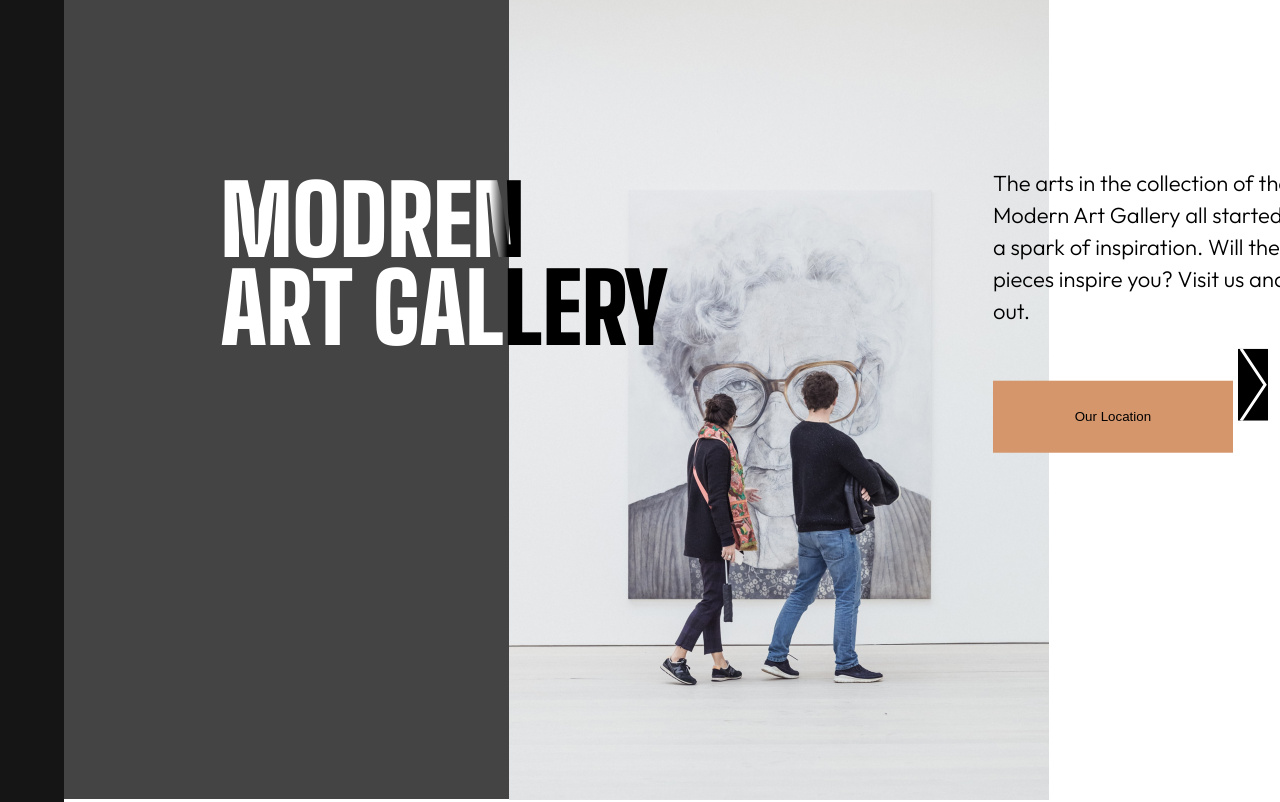
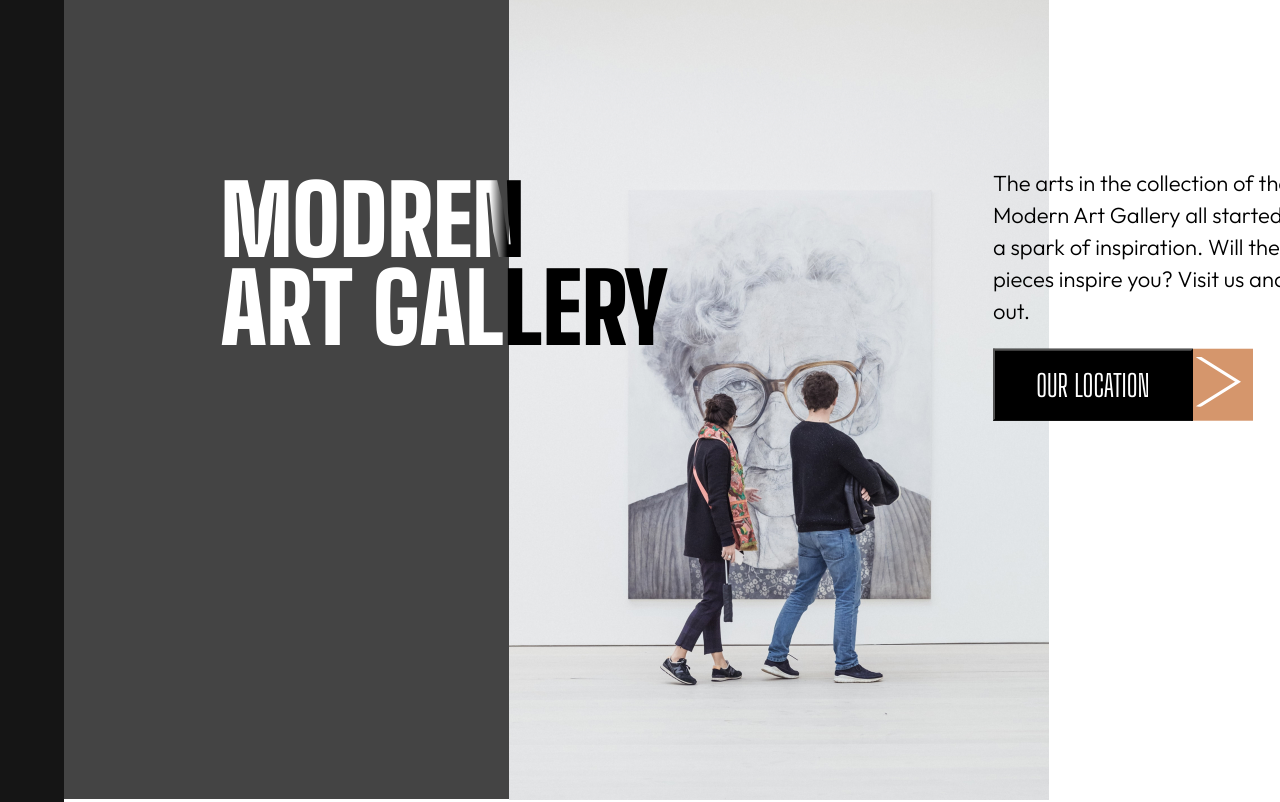
Before and after one commit to gulraizramzan/Gn-Assignment, a plain HTML site: page index.html in a window 1280 px wide. Shown: the top 802 px of the page. Drawn offline with Linux system fonts and the light colour scheme.

Commit message:
Update index.html

```diff
--- a/index.html
+++ b/index.html
@@ -12,13 +12,10 @@
         margin: 0px;
         background-color: rgb(21, 21, 21);
         padding: 0px 5% 0px 5%;
-
-
       }
       .container {
         display: flex;
         width: 1275px;
-        /* height: 800px; */
         background-color: white;
       }
       .top-right {
@@ -123,18 +120,27 @@
         justify-content: center;
       }
       .footers{
-        /* width: 1140px; */
         height: 84px;
-
         height: 244px;
         background-color: #444444;
         margin-top: 10%;
-        /* justify-content: space-around; */
-        border: 1px solid red;
       }
       .footer-text{
       display: flex;
 
+      }
+      .btn {
+        width: 200px;
+        height: 72px;
+        background-color: #000;
+        position: relative;
+        color: white;
+      }
+      .btn-img {
+        background-color: #d5966c;
+        width: 60px;
+        height: 72px;
+        justify-content: center;
       }
     </style>
   </head>
@@ -158,10 +164,21 @@
             from a spark of inspiration. Will these pieces inspire you? Visit us
             and find out.
           </p>
-          <div style="width: 280px;">
-          <button type="button" style="width: 240px;
-          height: 72px; background-color: #D5966C;border: #D5966C;" >Our Location </button>
-          <img src="./assets/icon-arrow-right.svg" style="background-color: #000000; width: 20;height: 72px;">
+          <div style="display: flex;">
+            <button
+              type="button"
+              class="btn"
+              value="OUR Location"
+              style="font-size: 30px; font-family: Big Shoulders Display"
+            >
+              OUR LOCATION
+            </button>
+            <div class="btn-img">
+              <img
+                src="./assets/icon-arrow-right.svg"
+                style="width: 50px; height: 50px; margin-top: 8px"
+              />
+            </div>
         </div>
         </div>
       </div>
```
